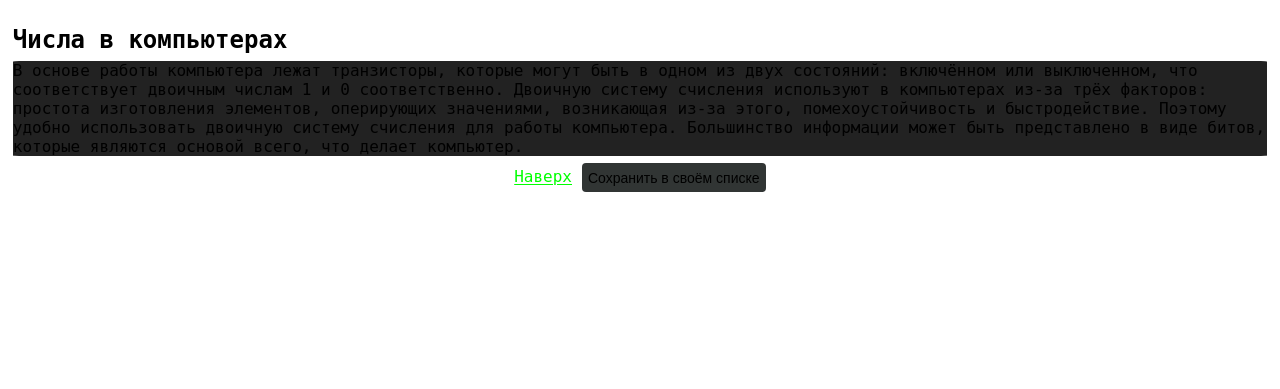
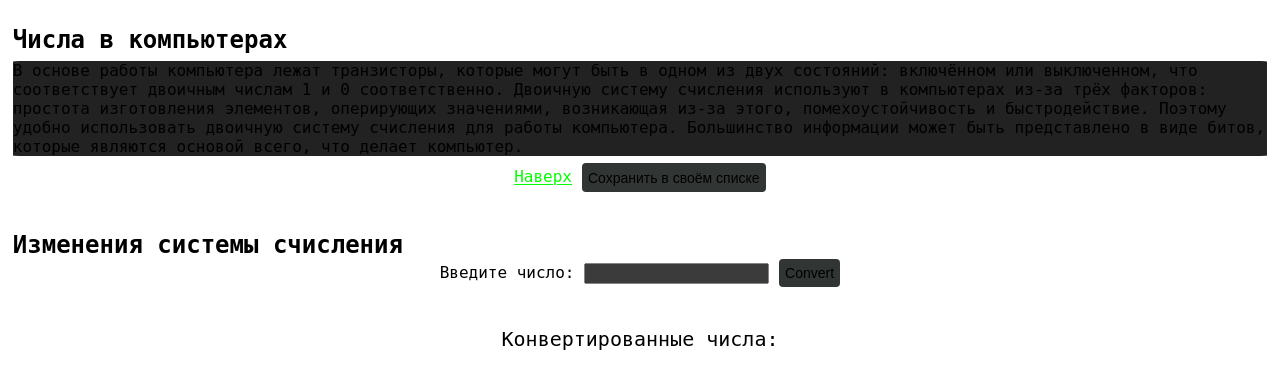
Before and after one commit to Geodeziy/W-0723, a Flask app: template templates/index1.html in a window 1280 px wide. Shown: the part 46-435 px from the top of the page. Run offline with Flask 3, Linux system fonts and the light colour scheme; the template is opened without the code that fills it, so the values that code supplies are empty; some libraries are stand-ins or nearby versions.

Commit message:
Веб-страница.

```diff
--- a/templates/index1.html
+++ b/templates/index1.html
@@ -5,7 +5,7 @@
    <meta name="viewport"
           content="width=device-width, initial-scale=1.0, minimum-scale=1.0, maximum-scale=1.0, user-scalable=no"/>
    <meta http-equiv="X-UA-Compatible" content="IE=edge">
-   <title>index</title>
+   <title>index1</title>
    <meta name="robots" content="noindex,nofollow"/>
    <script src="https://telegram.org/js/telegram-web-app.js"></script>
 
@@ -232,9 +232,9 @@
 
 <div id = "wrap">
 	<header>
-        <div class = "title">Раздел числа</div>
-        <ul class = "menu">
-        <li><a href = "https://github.com/Geodeziy/W-0723">Github</a></li>
+        <div class = "title" style="font-family: monospace">Раздел числа</div>
+        <ul class = "menu" style="font-family: monospace">
+            <li><a href = "https://github.com/Geodeziy/W-0723">Github</a></li>
         </ul>
     </header>
 </div>
@@ -245,6 +245,18 @@
         <pre>В основе работы компьютера лежат транзисторы, которые могут быть в одном из двух состояний: включённом или выключенном, что соответствует двоичным числам 1 и 0 соответственно. Двоичную систему счисления используют в компьютерах из-за трёх факторов: простота изготовления элементов, оперирующих значениями, возникающая из-за этого, помехоустойчивость и быстродействие. Поэтому удобно использовать двоичную систему счисления для работы компьютера. Большинство информации может быть представлено в виде битов, которые являются основой всего, что делает компьютер.</pre>
         <a href="#" title="Вернуться к началу" class="topbutton" style="color: #00ff00">Наверх</a>
         <button id="btn1" onclick="sendMessage('id_11');">Сохранить в своём списке</button>
+    </section>
+
+    <section id="number-base-converter-section">
+        <h1 align="left" style="margin-bottom: auto">Изменения системы счисления</h1>
+        <label for="number">Введите число:</label>
+        <input type="text" id="number">
+        <button onclick="convert()">Convert</button>
+        <p style="font-size: 20px">Конвертированные числа:</p>
+        <div id="binary"></div>
+        <div id="octal"></div>
+        <div id="decimal"></div>
+        <div id="hexadecimal"></div>
     </section>
 </body>
 <script>
@@ -287,4 +299,23 @@
         Telegram.WebApp.sendData(st);
     }
 </script>
+<script>
+    function convert() {
+    var number = document.getElementById("number").value.trim();
+
+    var binary = parseInt(number, 10).toString(2);
+
+    var octal = parseInt(number, 10).toString(8);
+
+    // Без изменений
+    var decimal = number;
+
+    var hexadecimal = parseInt(number, 10).toString(16).toUpperCase();
+
+    document.getElementById("binary").innerHTML = "двоичное: " + binary;
+    document.getElementById("octal").innerHTML = "восьмеричное: " + octal;
+    document.getElementById("decimal").innerHTML = "десятеричное: " + decimal;
+    document.getElementById("hexadecimal").innerHTML = "шестнадцатеричное: " + hexadecimal;
+}
+</script>
 </html>
```
